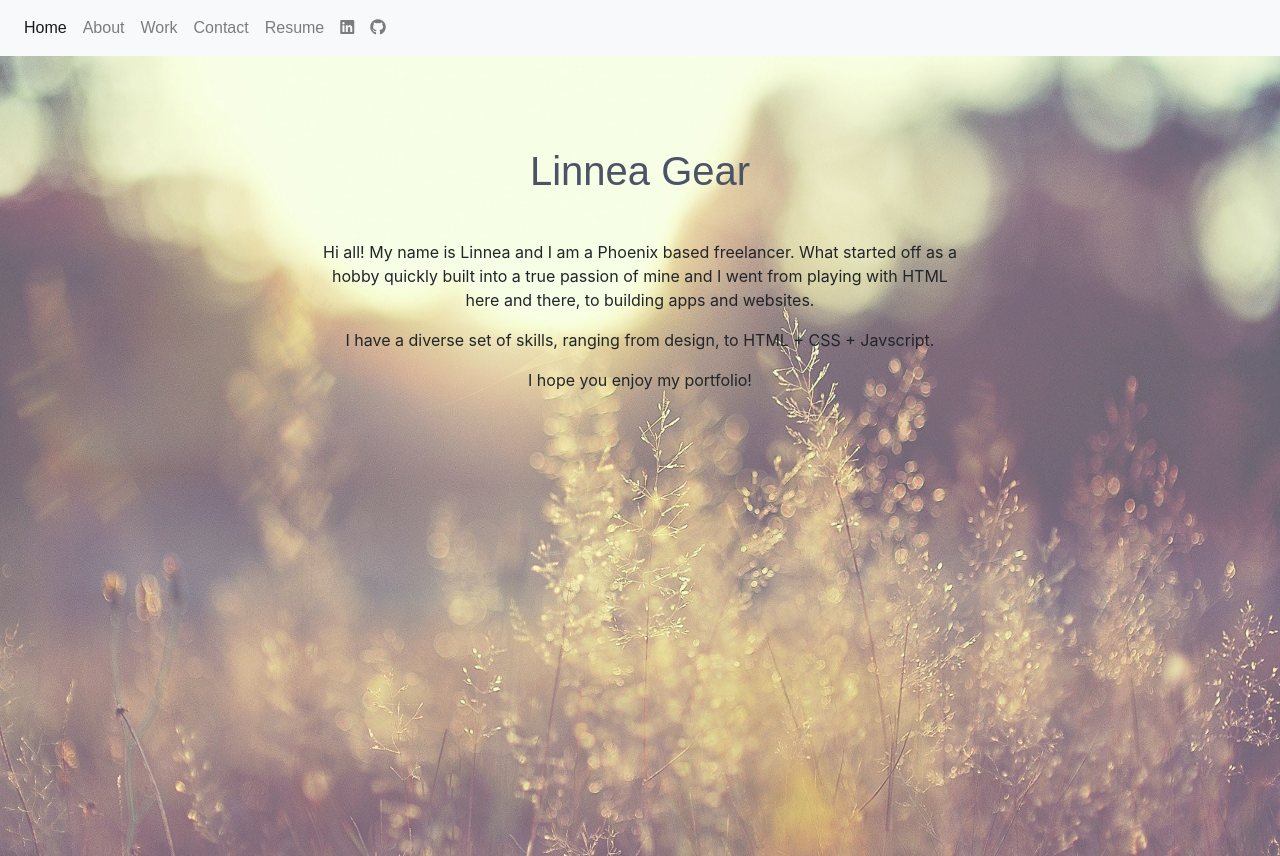
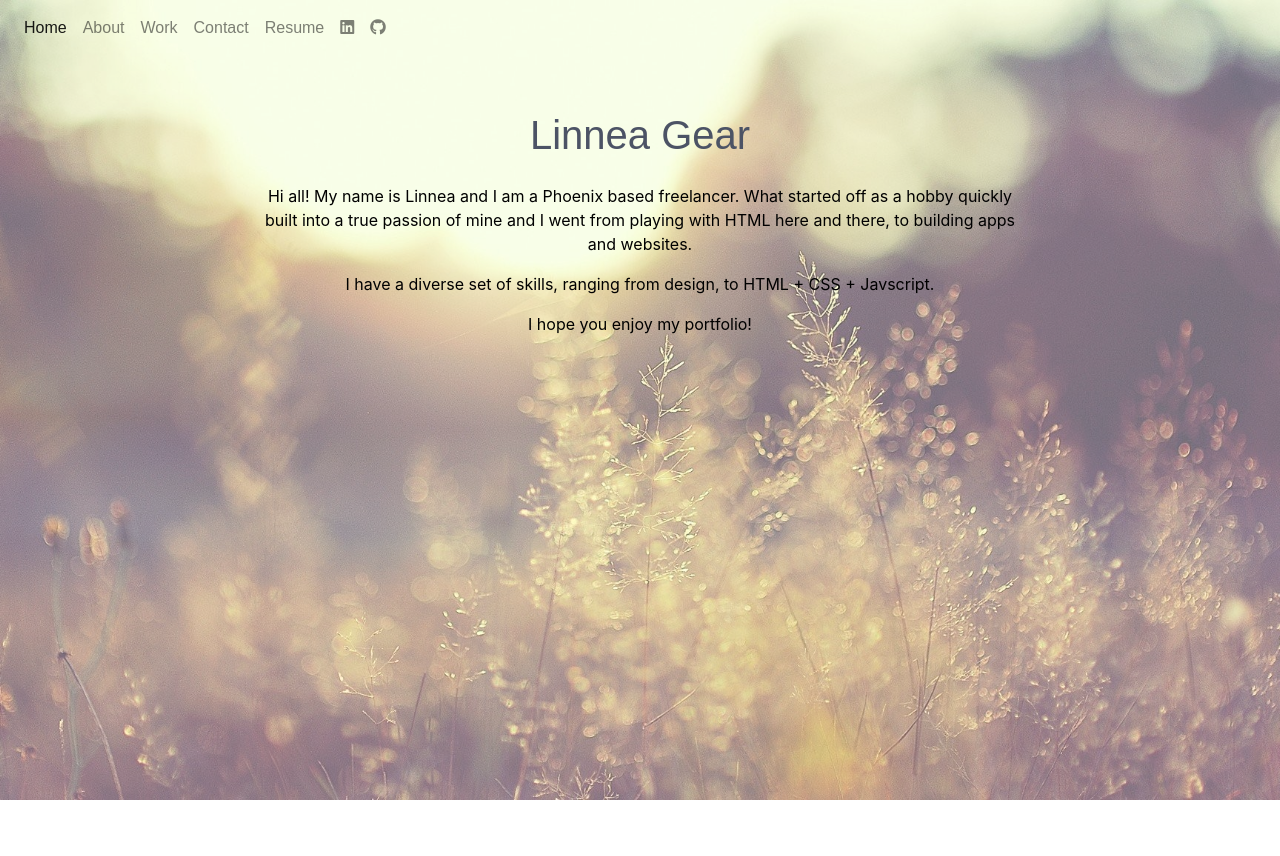
Before and after one commit to linneagear/portfolio, a plain HTML site: page frontPage.html in a window 1280 px wide. After the commit the page ends 800 px from the top, so only its background shows below. Drawn offline with nearby package versions, Linux system fonts and the light colour scheme.

Commit message:
Fixed front page background and text content

```diff
--- a/Assets/style.css
+++ b/Assets/style.css
@@ -1,6 +1,9 @@
 .navbar {
-    background: transparent;
     font-family: 'Montserrat', sans-serif;
+    background-color: none;
+	border-color:transparent;
+	background-image:none;
+	box-shadow:none;
 }
 
 .container {
@@ -23,8 +26,6 @@
 
 h1 {
     font-family: 'Montserrat', sans-serif;
-    font-weight: 300;
-    padding: 20px;
 }
 
 .work .h2 {
@@ -39,11 +40,12 @@ h1 {
 }
 
 #bkgImage {
-    position: absolute;
+    position: fixed;
     width: 100%;
     height: 100%;
     z-index: -1;
-    opacity: 0.7;
+    opacity: 0.65;
+    object-fit: cover;
 }
 
 .img {
@@ -53,15 +55,15 @@ h1 {
 
 .btn {
     padding: 5px;
+    background-color: rgb(240, 191, 101);
+    color: rgb(68, 55, 55)
 }
 
-.home {
-    width: 50%;
+.homeWrapper {
+    color: black;
     text-align: center;
-    position: fixed;
-    top: 30%;
-    left: 50%;
-    transform: translate(-50%, -50%);
+    padding-left: 20%;
+    padding-right: 20%;
 }
 
 #workSection {
@@ -69,28 +71,23 @@ h1 {
    color: #574454;
 }
 
-.contactWrapper {
-    background:  #574454;
-}
-
 .contact {
     padding: 40px 200px 100px 200px;
-    background:  #574454;
-    color: #aaaaaa;
+    color: #574454;
+    background-color: rgb(240, 191, 101);
     font-size: 15px;
     line-height: 23px;
 }
 
 .footer {
     padding: 1.5rem 6rem;
-    color: rgb(140, 212, 212);
     position: fixed;
+    background-color: rgb(240, 191, 101);
     margin-top: -2%;
-    height: 50;
+    height: 40px;
     width: 100%;
     text-align: center;
     bottom: 0;
-    background-color: #574454;
     font-size: 13px;
     letter-spacing: 1px;
     color: #ffffff;
--- a/frontPage.html
+++ b/frontPage.html
@@ -16,8 +16,11 @@
 </head>
 
 <body>
+
+    <img src="./Assets/Images/background image.jpg" id="bkgImage">
+
     <!-- navbar -->
-    <nav class="navbar is-transparent navbar-expand-lg navbar-light bg-light">
+    <nav class="navbar navbar-expand-lg navbar-light">
         <button class="navbar-toggler" type="button" data-toggle="collapse" data-target="#navbarNavAltMarkup"
           aria-controls="navbarNavAltMarkup" aria-expanded="false" aria-label="Toggle navigation">
           <span class="navbar-toggler-icon"></span>
@@ -35,13 +38,10 @@
         </div>
     </nav>
 
-    <img src="./Assets/Images/background image.jpg" id="bkgImage">
-
     <!-- Front page Image -->
-
     <div class="home" id="homeSection">
 
-        <div class="aboutWrapper">
+        <div class="homeWrapper">
 
             <div class="topBkg">
                 <h1>Linnea Gear</h1>
```
Also changed, not shown: index.html (+1 -1 lines). Lines whose indentation alone changed are shown as unchanged.
